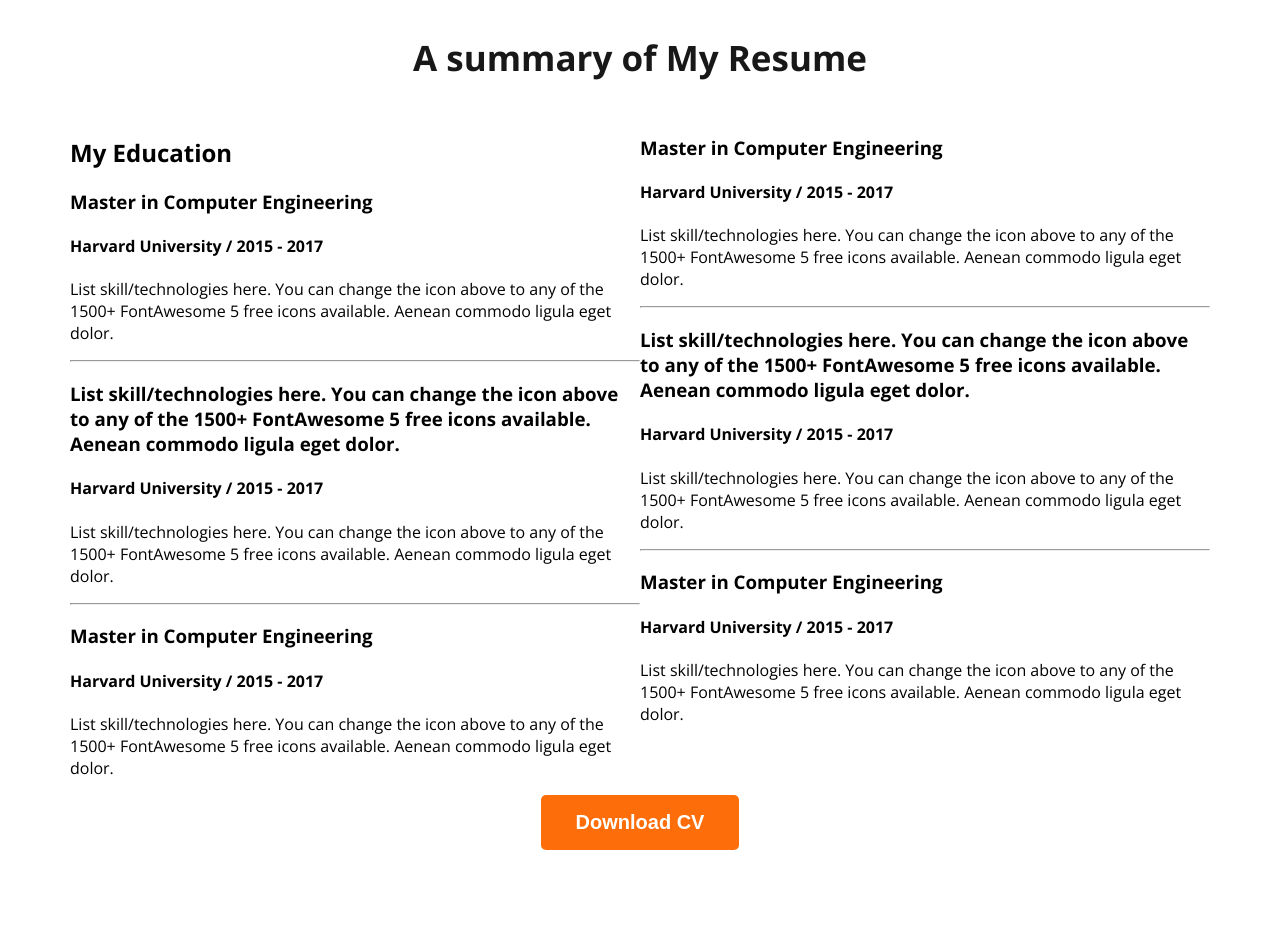
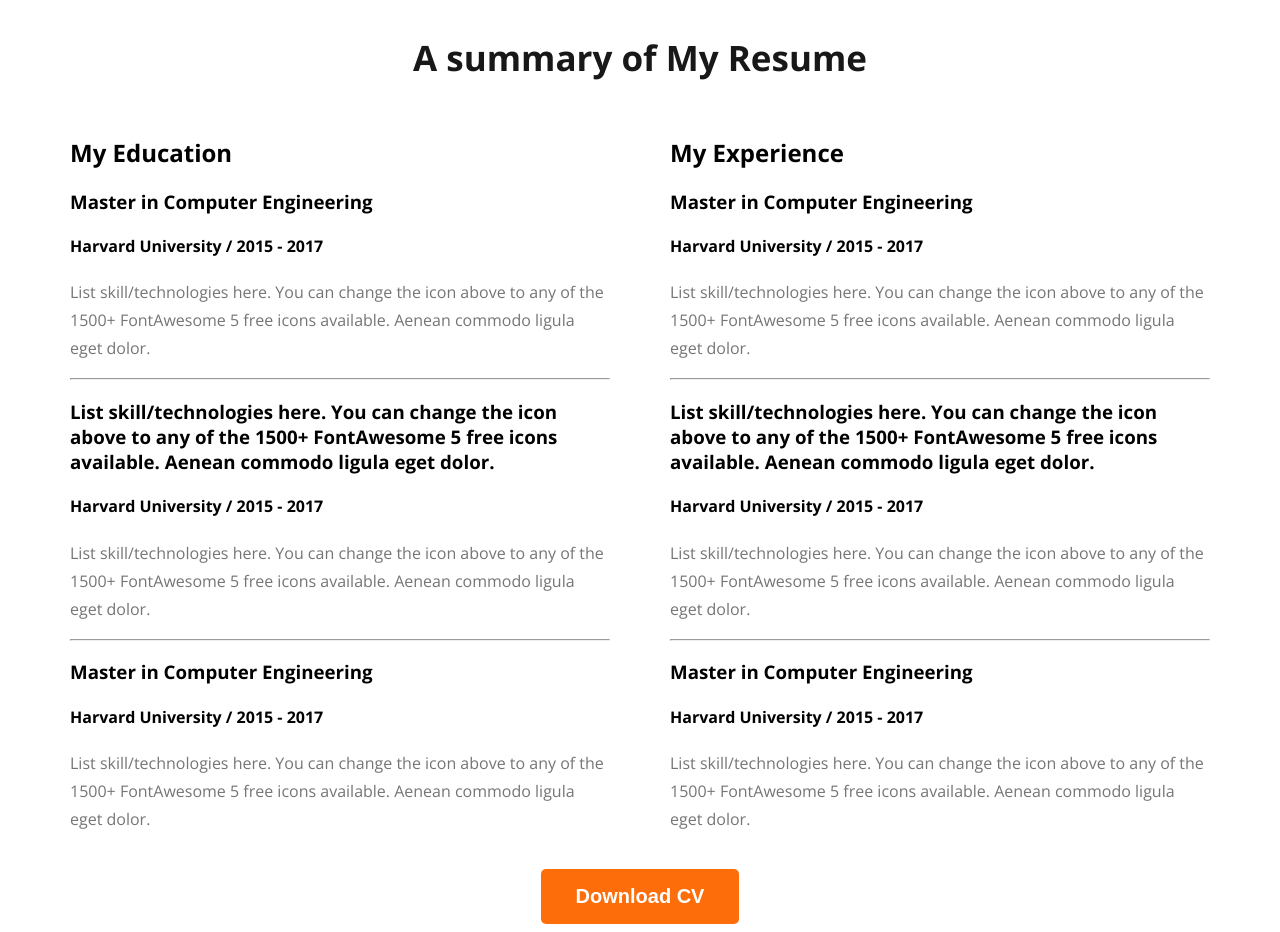
Before and after one commit to devsarder/web-developer-protfolio, a plain HTML site: page index.html in a window 1280 px wide. Shown: the part 2400-3332 px from the top of the page. Before the commit the page ends 3258 px from the top, so only its background shows below. Drawn offline with nearby package versions, Linux system fonts and the light colour scheme.

Commit message:
finshed section resume

```diff
--- a/index.html
+++ b/index.html
@@ -163,6 +163,7 @@
         </div>
         <div class="resume-column">
           <div class="resume-item">
+            <h2 class="resume-title">My Experience</h2>
             <h3 class="resume-item-title">Master in Computer Engineering</h3>
             <h4 class="resume-item-institute">
               Harvard University / 2015 - 2017
@@ -203,7 +204,7 @@
           </div>
         </div>
       </div>
-      <button class="btn-primary">Download CV</button>
+      <button class="btn-resume btn-primary">Download CV</button>
       </section>
 
     </main>
--- a/styles/portfolio.css
+++ b/styles/portfolio.css
@@ -144,7 +144,7 @@ main > section {
   padding: 10px 10px;
 }
 /* resume section related styles */
-.resume{
+.resume {
   text-align: center;
 }
 
@@ -153,4 +153,15 @@ main > section {
   justify-content: space-between;
   /* align-items: center; */
   text-align: left;
+  gap: 60px;
 }
+
+.resume-item-description {
+  color: #757575;
+  font-size: 16px;
+  font-weight: 400;
+  line-height: 28px;
+}
+.btn-resume {
+  margin-top: 20px;
+}
```
